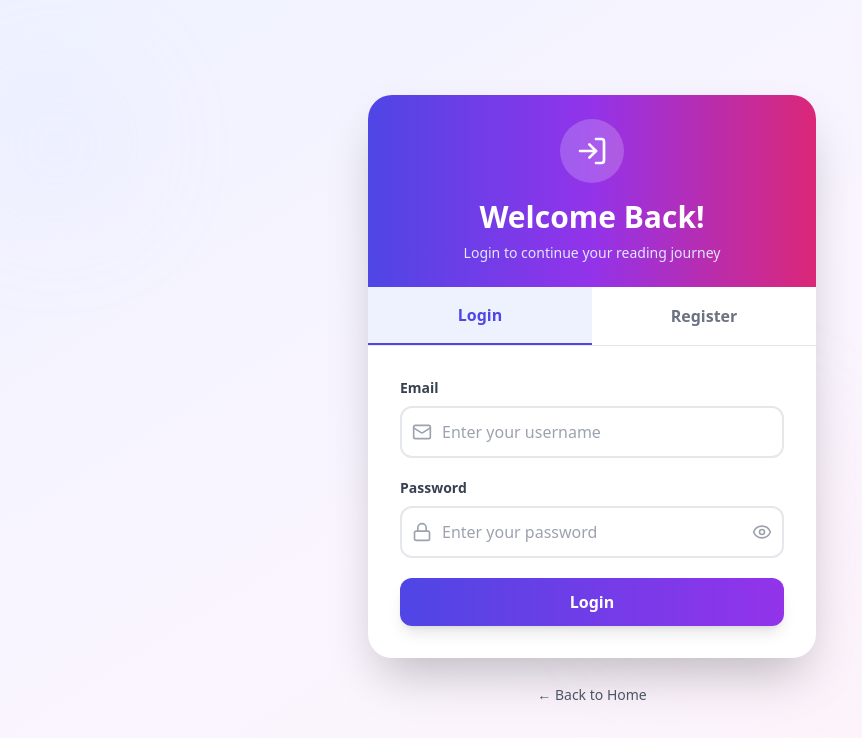
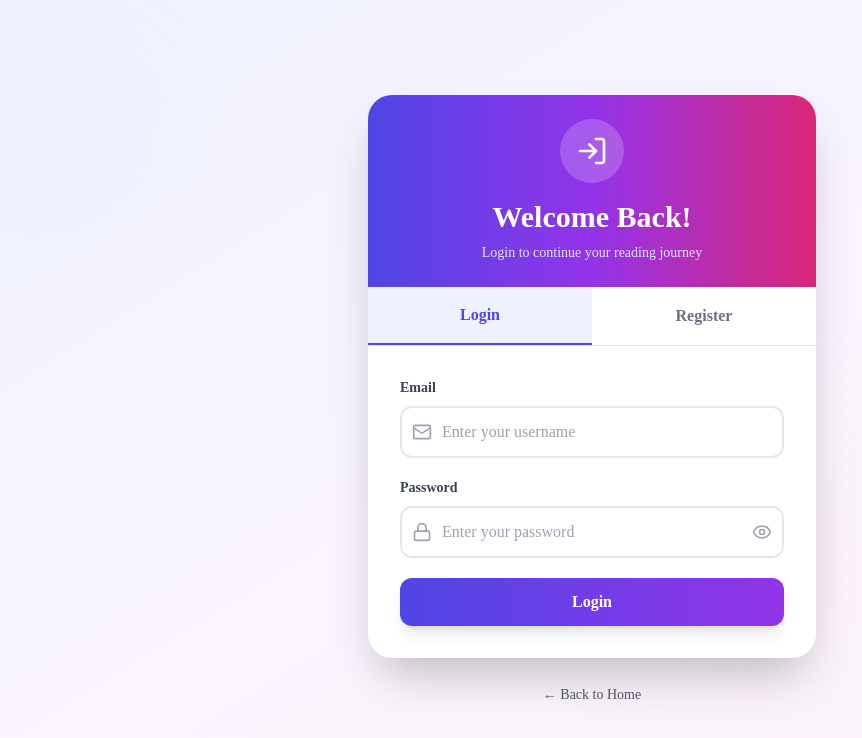
Before and after one commit to N4yth/Boken_project, a Next.js app in the folder boken/frontend/: page /login in a window 1280 px wide. Shown: the top 738 px of the page, without its empty margins (48-910 px from the left). Built offline with nearby package versions, Linux system fonts and the light colour scheme.

Commit message:
style : add color tokens, fonts and animations to tailwind config

```diff
--- a/boken/frontend/tailwind.config.js
+++ b/boken/frontend/tailwind.config.js
@@ -1,13 +1,60 @@
 /** @type {import('tailwindcss').Config} */
+const token = (name) => `rgb(var(--${name}) / <alpha-value>)`;
+
 module.exports = {
   content: [
     "./app/**/*.{js,ts,jsx,tsx}",
     "./pages/**/*.{js,ts,jsx,tsx}",
     "./components/**/*.{js,ts,jsx,tsx}",
   ],
+  darkMode: "class",
   theme: {
-    extend: {},
+    extend: {
+      colors: {
+        paper: token("paper"),
+        sheet: token("sheet"),
+        ink: token("ink"),
+        muted: token("muted"),
+        line: token("line"),
+        seal: token("seal"),
+        jade: token("jade"),
+        ochre: token("ochre"),
+      },
+      fontFamily: {
+        sans: ["var(--font-body)", "system-ui", "sans-serif"],
+        display: ["var(--font-display)", "var(--font-body)", "sans-serif"],
+        mono: ["var(--font-mono)", "ui-monospace", "monospace"],
+      },
+      borderRadius: {
+        panel: "0.875rem",
+      },
+      keyframes: {
+        rise: {
+          from: { opacity: "0", transform: "translateY(8px)" },
+          to: { opacity: "1", transform: "translateY(0)" },
+        },
+        stamp: {
+          "0%": { transform: "scale(1.25) rotate(-8deg)", opacity: "0" },
+          "60%": { transform: "scale(0.96) rotate(-8deg)", opacity: "1" },
+          "100%": { transform: "scale(1) rotate(-8deg)", opacity: "1" },
+        },
+        marquee: {
+          from: { transform: "translateX(0)" },
+          to: { transform: "translateX(-50%)" },
+        },
+        pop: {
+          "0%": { transform: "scale(0.4)", opacity: "0" },
+          "70%": { transform: "scale(1.15)", opacity: "1" },
+          "100%": { transform: "scale(1)" },
+        },
+      },
+      animation: {
+        rise: "rise 360ms cubic-bezier(0.2, 0.7, 0.2, 1) both",
+        marquee: "marquee 60s linear infinite",
+        pop: "pop 320ms cubic-bezier(0.3, 0.8, 0.3, 1) both",
+        stamp: "stamp 420ms cubic-bezier(0.3, 0.8, 0.3, 1) both",
+      },
+    },
   },
   plugins: [],
-  darkMode: "class",
 };
```
